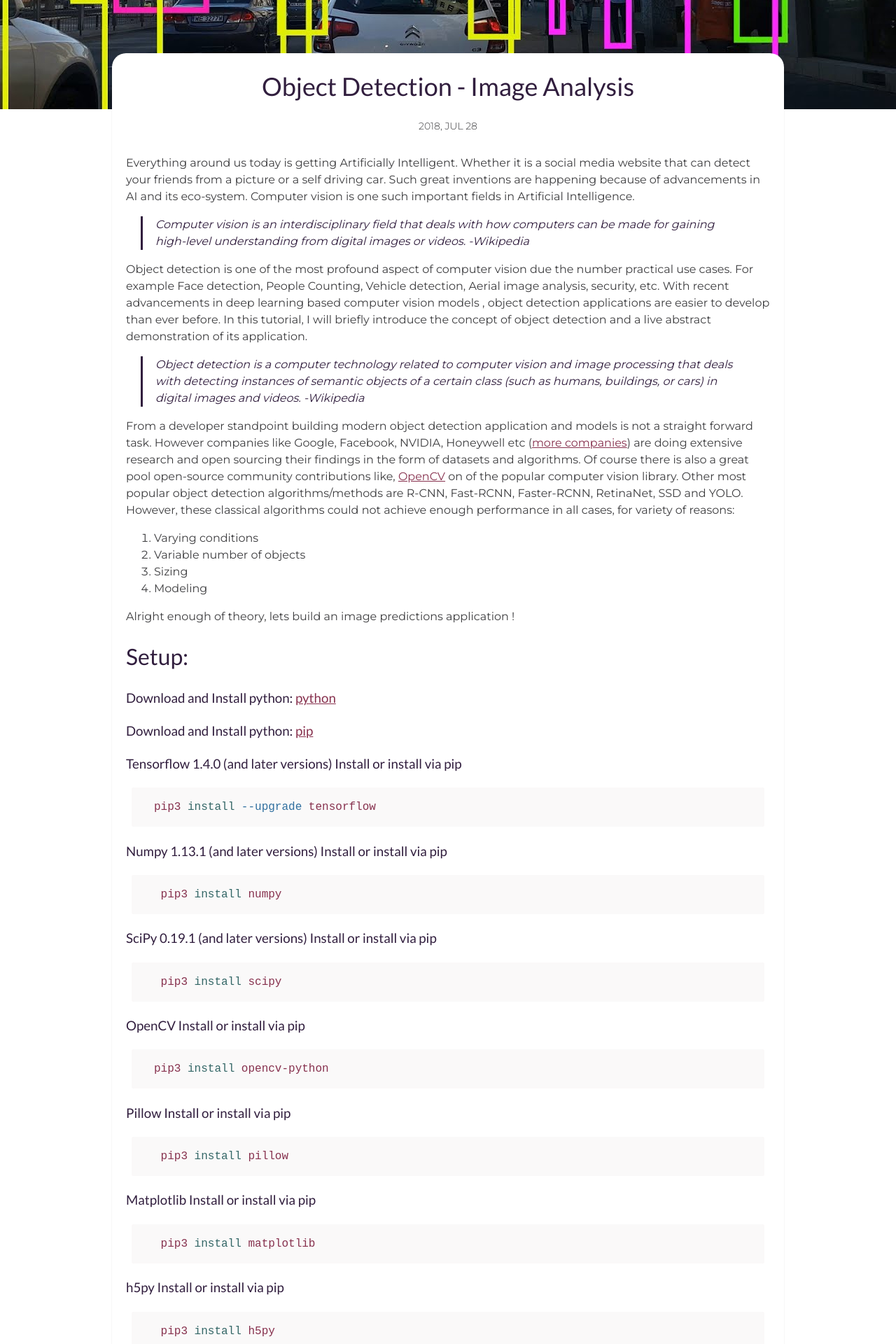
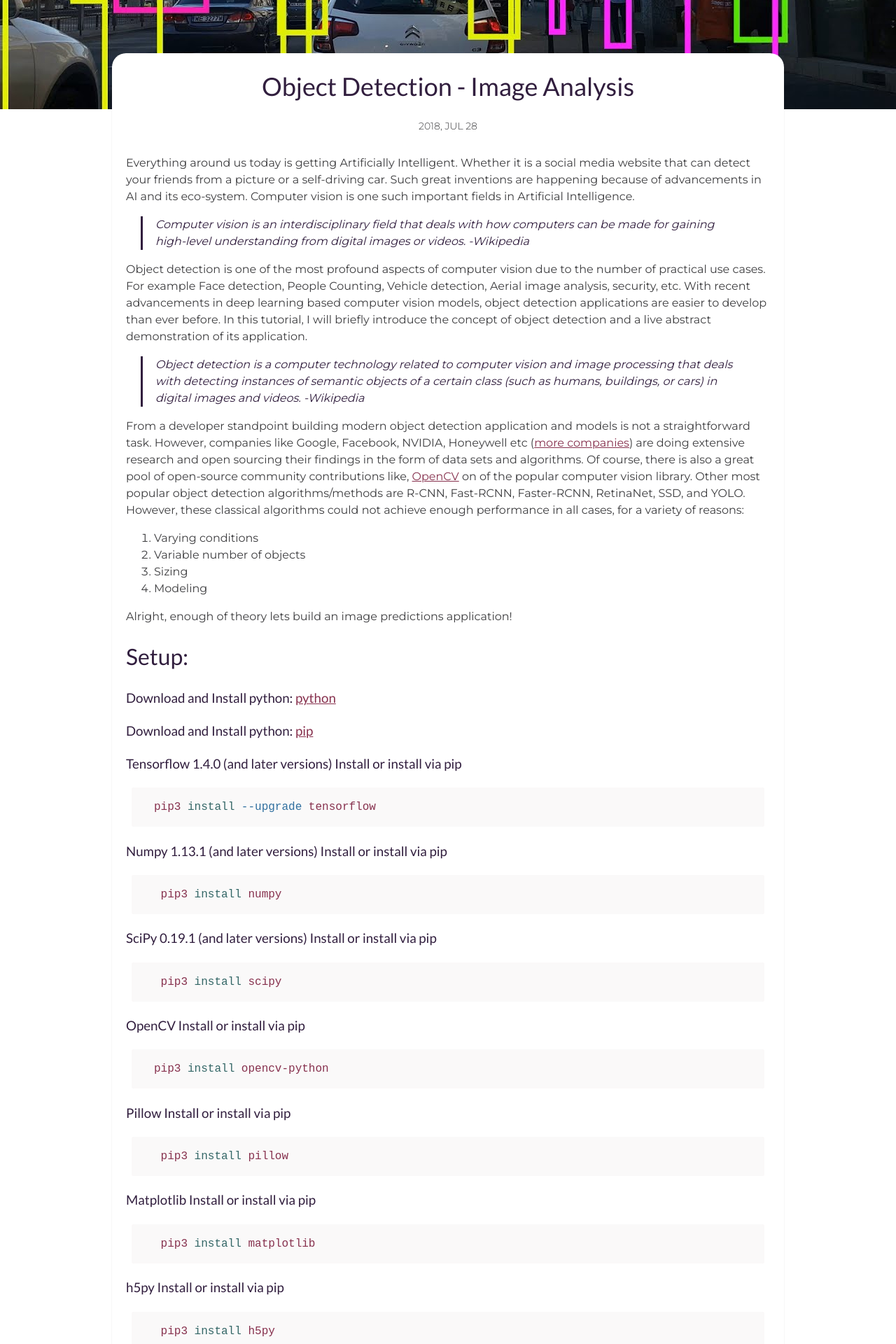
Before and after one commit to avinasherupaka/techsavi.blog, a Jekyll site: the page built from _posts/2018-07-28-Multiple-Image-Detection-Analysis-Under-20-Lines.markdown, in a window 1280 px wide. Shown: the part 447-2367 px from the top of the page at 70% size. Built offline with Jekyll 4.4.1, drawn with Linux system fonts in a browser that asks for light colours; some of the changed text lies outside the part shown.

Commit message:
refactor

````diff
--- a/_posts/2018-07-28-Multiple-Image-Detection-Analysis-Under-50-Lines.markdown
+++ b/_posts/2018-07-28-Multiple-Image-Detection-Analysis-Under-20-Lines.markdown
@@ -6,22 +6,22 @@ tags: [Computer Vision, Image Recognition, Object Detection, Image Analysis, Pyt
 author: Avinash Reddy Erupaka
 ---
 
-Everything around us today is getting Artificially Intelligent. Whether it is a social media website that can detect your friends from a picture or a self driving car. Such great inventions are happening because of advancements in AI and its eco-system. Computer vision is one such important fields in Artificial Intelligence.
+Everything around us today is getting Artificially Intelligent. Whether it is a social media website that can detect your friends from a picture or a self-driving car. Such great inventions are happening because of advancements in AI and its eco-system. Computer vision is one such important fields in Artificial Intelligence.
 
 >Computer vision is an interdisciplinary field that deals with how computers can be made for gaining high-level understanding from digital images or videos. -Wikipedia
 
-Object detection is one of the most profound aspect of computer vision due the number practical use cases. For example Face detection, People Counting, Vehicle detection, Aerial image analysis, security, etc. With recent advancements in deep learning based computer vision models , object detection applications are easier to develop than ever before. In this tutorial, I will briefly introduce the concept of object detection and a live abstract demonstration of its application.
+Object detection is one of the most profound aspects of computer vision due to the number of practical use cases. For example Face detection, People Counting, Vehicle detection, Aerial image analysis, security, etc. With recent advancements in deep learning based computer vision models, object detection applications are easier to develop than ever before. In this tutorial, I will briefly introduce the concept of object detection and a live abstract demonstration of its application.
 
 > Object detection is a computer technology related to computer vision and image processing that deals with detecting instances of semantic objects of a certain class (such as humans, buildings, or cars) in digital images and videos. -Wikipedia
 
-From a developer standpoint building modern object detection application and models is not a straight forward task. However companies like Google, Facebook, NVIDIA, Honeywell etc ([more companies](http://www.lengrand.fr/computer-vision-companies/)) are doing extensive research and open sourcing their findings in the form of datasets and algorithms. Of course there is also a great pool open-source community contributions like, [OpenCV](https://github.com/opencv/opencv) on of the popular computer vision library. Other most popular object detection algorithms/methods are R-CNN, Fast-RCNN, Faster-RCNN, RetinaNet, SSD and YOLO. However, these classical algorithms could not achieve enough performance in all cases, for variety of reasons:
+From a developer standpoint building modern object detection application and models is not a straightforward task. However, companies like Google, Facebook, NVIDIA, Honeywell etc ([more companies](http://www.lengrand.fr/computer-vision-companies/)) are doing extensive research and open sourcing their findings in the form of data sets and algorithms. Of course, there is also a great pool of open-source community contributions like, [OpenCV](https://github.com/opencv/opencv) on of the popular computer vision library. Other most popular object detection algorithms/methods are R-CNN, Fast-RCNN, Faster-RCNN, RetinaNet, SSD, and YOLO. However, these classical algorithms could not achieve enough performance in all cases, for a variety of reasons:
 
 1. Varying conditions
 2. Variable number of objects
 3. Sizing
 4. Modeling
 
-Alright enough of theory, lets build an image predictions application !
+Alright, enough of theory lets build an image predictions application!
 
 # Setup:
 
@@ -123,7 +114,6 @@ Arabian_camel  :  0.211876211688
 dalmatian  :  0.164259644225
 yurt  :  0.148427509703
 tow_truck  :  0.125058658887
------------------------
 ```
 
 ![vehicles]({{site.baseurl}}/assets/img/car-moter-bike.jpg)
@@ -140,7 +130,6 @@ car_wheel  :  0.590410782024
 convertible  :  0.586880231276
 backpack  :  0.563116045669
 car_mirror  :  0.377902877517
------------------------
 ```
 
 ### set_of_prediction
````
Also changed, not shown: other parts of _posts/2018-07-28-Multiple-Image-Detection-Analysis-Under-20-Lines.markdown (+15 -24 lines).
